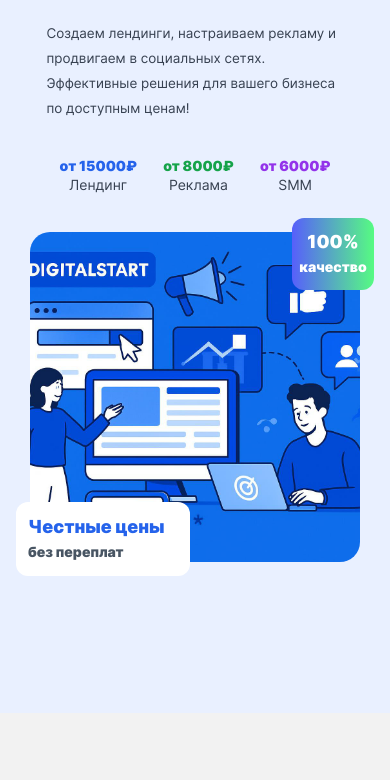
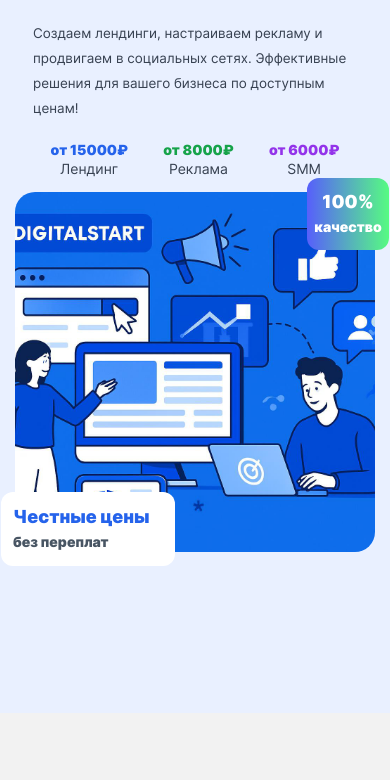
Before and after one commit to WhatsAppIT/DigitalStart, a plain HTML site: page index.html in a window 390 px wide. Shown: the part 177-957 px from the top of the page. Drawn offline with Linux system fonts and the light colour scheme.

```diff
--- a/blocks/header/__nav-links/header__nav-links.css
+++ b/blocks/header/__nav-links/header__nav-links.css
@@ -24,7 +24,7 @@
         height: calc(100vh - 70px);
         background: rgba(102, 126, 234, 0.95);
         flex-direction: column;
-        justify-content: start;
+        justify-content: center;
         padding-top: 2rem;
         transition: right 0.3s ease;
         display: none;
--- a/blocks/mainpage/__text/landing__text.css
+++ b/blocks/mainpage/__text/landing__text.css
@@ -9,6 +9,7 @@
 
 @media (max-width: 767px) {
     .landing__text {
+        margin: 0 0 16px;
         flex-basis: auto;
     }
 }
--- a/blocks/mainpage/mainpage.css
+++ b/blocks/mainpage/mainpage.css
@@ -41,6 +41,7 @@
 
 @media (max-width: 600px) {
     .mainpage {
-        padding: 20px 30px 20px;
+        padding: 20px 15px 20px;
+        gap: 16px;
     }
 }
```
